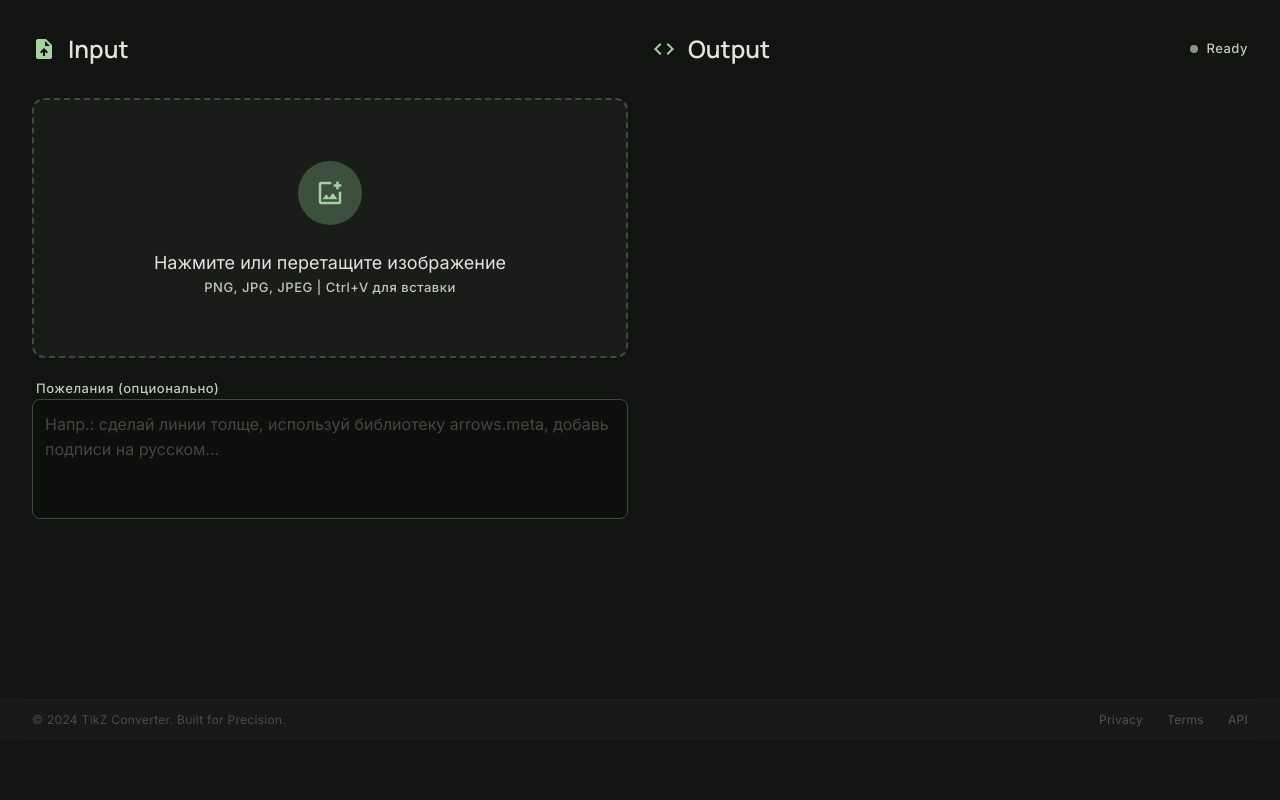
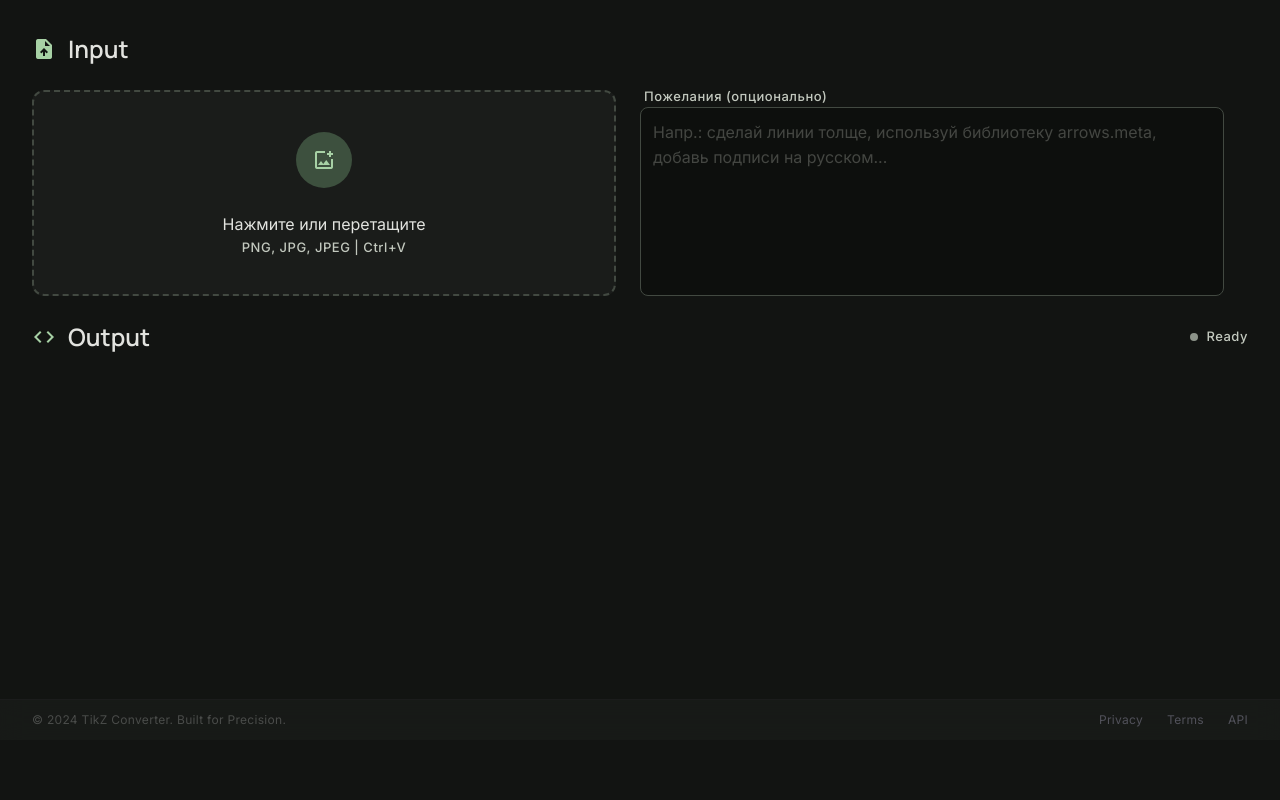
Before and after one commit to holodt2000-cyber/image-to-latex, a Flask app: page / in a window 1280 px wide. Shown: the part 60-860 px from the top of the page. Run offline with Flask 3, Linux system fonts and the light colour scheme; some libraries are stand-ins or nearby versions.

Commit message:
Expand code editor to full page width

```diff
--- a/templates/index.html
+++ b/templates/index.html
@@ -118,7 +118,8 @@
 
     #latexOutput {
         width: 100%;
-        min-height: 320px;
+        min-height: 400px;
+        flex-grow: 1;
         background: #121412;
         color: #a4d1b6;
         font-family: 'Courier New', Courier, monospace;
@@ -143,34 +144,31 @@
     </div>
 </header>
 
-<main class="pt-8 pb-20 px-8 min-h-screen max-w-[1600px] mx-auto">
-<div class="grid grid-cols-1 lg:grid-cols-2 gap-gutter items-start">
+<main class="pt-8 pb-20 px-8 min-h-screen max-w-[1600px] mx-auto flex flex-col gap-gutter">
 
-    <!-- Left Column: Input -->
-    <section class="flex flex-col gap-md">
-        <div class="flex items-center gap-sm mb-2">
+<!-- Input Row -->
+<section>
+    <div class="flex items-center gap-sm mb-md">
         <span class="material-symbols-outlined text-primary" style="font-variation-settings: 'FILL' 1;">upload_file</span>
         <h2 class="font-h3 text-h3 text-on-surface">Input</h2>
     </div>
-
-        <!-- Upload Area (contains both upload prompt and preview) -->
-        <div id="uploadArea" class="bg-surface-container-low border-2 border-dashed border-outline-variant rounded-xl p-lg flex flex-col items-center justify-center gap-md group hover:border-primary/50 transition-all cursor-pointer min-h-[260px] relative">
+    <div class="grid grid-cols-1 lg:grid-cols-[1fr_1fr_auto] gap-gutter items-stretch">
+        <!-- Upload Area -->
+        <div id="uploadArea" class="bg-surface-container-low border-2 border-dashed border-outline-variant rounded-xl p-lg flex flex-col items-center justify-center gap-md group hover:border-primary/50 transition-all cursor-pointer min-h-[200px] relative">
             <input type="file" id="imageInput" accept="image/*" hidden>
-            <!-- Upload prompt (hidden after file selected) -->
             <div id="uploadPrompt">
                 <div class="flex justify-center mb-md">
-                    <div class="w-16 h-16 rounded-full bg-secondary-container flex items-center justify-center text-primary group-hover:scale-110 transition-transform duration-300">
-                        <span class="material-symbols-outlined text-3xl">add_photo_alternate</span>
+                    <div class="w-14 h-14 rounded-full bg-secondary-container flex items-center justify-center text-primary group-hover:scale-110 transition-transform duration-300">
+                        <span class="material-symbols-outlined text-2xl">add_photo_alternate</span>
                     </div>
                 </div>
                 <div class="text-center">
-                    <p class="font-body-lg text-body-lg text-on-surface mb-xs">Нажмите или перетащите изображение</p>
-                    <p class="font-label-sm text-label-sm text-on-surface-variant">PNG, JPG, JPEG | Ctrl+V для вставки</p>
+                    <p class="font-body-md text-body-md text-on-surface mb-xs">Нажмите или перетащите</p>
+                    <p class="font-label-sm text-label-sm text-on-surface-variant">PNG, JPG, JPEG | Ctrl+V</p>
                 </div>
             </div>
-            <!-- Preview (shown after file selected, replaces upload prompt) -->
             <div id="previewBox" class="hidden flex flex-col items-center gap-sm w-full">
-                <img id="previewImage" alt="Preview" class="max-w-full max-h-[220px] rounded-lg">
+                <img id="previewImage" alt="Preview" class="max-w-full max-h-[160px] rounded-lg">
                 <p id="fileNameDisplay" class="font-label-sm text-primary font-bold"></p>
                 <p class="font-label-sm text-on-surface-variant">Нажмите для замены</p>
             </div>
@@ -179,19 +177,20 @@
         <!-- Instructions -->
         <div class="flex flex-col gap-xs">
             <label class="font-label-sm text-label-sm text-on-surface-variant px-1">Пожелания (опционально)</label>
-            <textarea id="instructionsInput" class="w-full bg-surface-container-lowest border border-outline-variant rounded-lg p-sm font-body-md text-body-md text-on-surface focus:ring-1 focus:ring-primary focus:border-primary outline-none min-h-[120px] transition-all resize-none placeholder:text-on-surface-variant/30" placeholder="Напр.: сделай линии толще, используй библиотеку arrows.meta, добавь подписи на русском..."></textarea>
+            <textarea id="instructionsInput" class="w-full h-full bg-surface-container-lowest border border-outline-variant rounded-lg p-sm font-body-md text-body-md text-on-surface focus:ring-1 focus:ring-primary focus:border-primary outline-none min-h-[120px] transition-all resize-none placeholder:text-on-surface-variant/30" placeholder="Напр.: сделай линии толще, используй библиотеку arrows.meta, добавь подписи на русском..."></textarea>
         </div>
 
         <!-- Convert Button -->
-        <button id="convertBtn" class="hidden w-full bg-primary-container hover:bg-primary-container/90 text-on-primary-container font-h3 text-h3 py-md rounded-xl transition-all active:scale-[0.98] flex items-center justify-center gap-sm shadow-lg shadow-primary/10">
+        <button id="convertBtn" class="hidden bg-primary-container hover:bg-primary-container/90 text-on-primary-container font-h3 text-h3 px-lg rounded-xl transition-all active:scale-[0.98] flex items-center justify-center gap-sm shadow-lg shadow-primary/10 whitespace-nowrap">
             <span class="material-symbols-outlined">auto_fix_high</span>
-            Конвертировать в TikZ
+            Конвертировать
         </button>
+    </div>
 </section>
 
-    <!-- Right Column: Output -->
-    <section class="flex flex-col gap-md">
-        <div class="flex items-center justify-between mb-2">
+<!-- Output (full width) -->
+<section class="flex flex-col gap-md flex-grow">
+    <div class="flex items-center justify-between">
         <div class="flex items-center gap-sm">
             <span class="material-symbols-outlined text-primary" style="font-variation-settings: 'FILL' 1;">code</span>
             <h2 class="font-h3 text-h3 text-on-surface">Output</h2>
@@ -202,8 +201,7 @@
         </div>
     </div>
 
-        <!-- Output Editor -->
-        <div id="result" class="hidden flex flex-col">
+    <div id="result" class="hidden flex flex-col flex-grow">
         <div class="flex-grow bg-surface-container-highest rounded-xl border border-outline-variant/30 overflow-hidden flex flex-col shadow-xl">
             <!-- Editor Header -->
             <div class="bg-surface-container-high px-md py-sm border-b border-outline-variant/20 flex items-center justify-between">
@@ -242,7 +240,6 @@
     </div>
 </section>
 
-</div>
 </main>
 
 <footer class="fixed bottom-0 left-0 w-full flex justify-between items-center px-8 py-3 bg-[#1A1C1A]/80 backdrop-blur-md border-t border-zinc-800/30">
```
Lines whose indentation alone changed are shown as unchanged.
